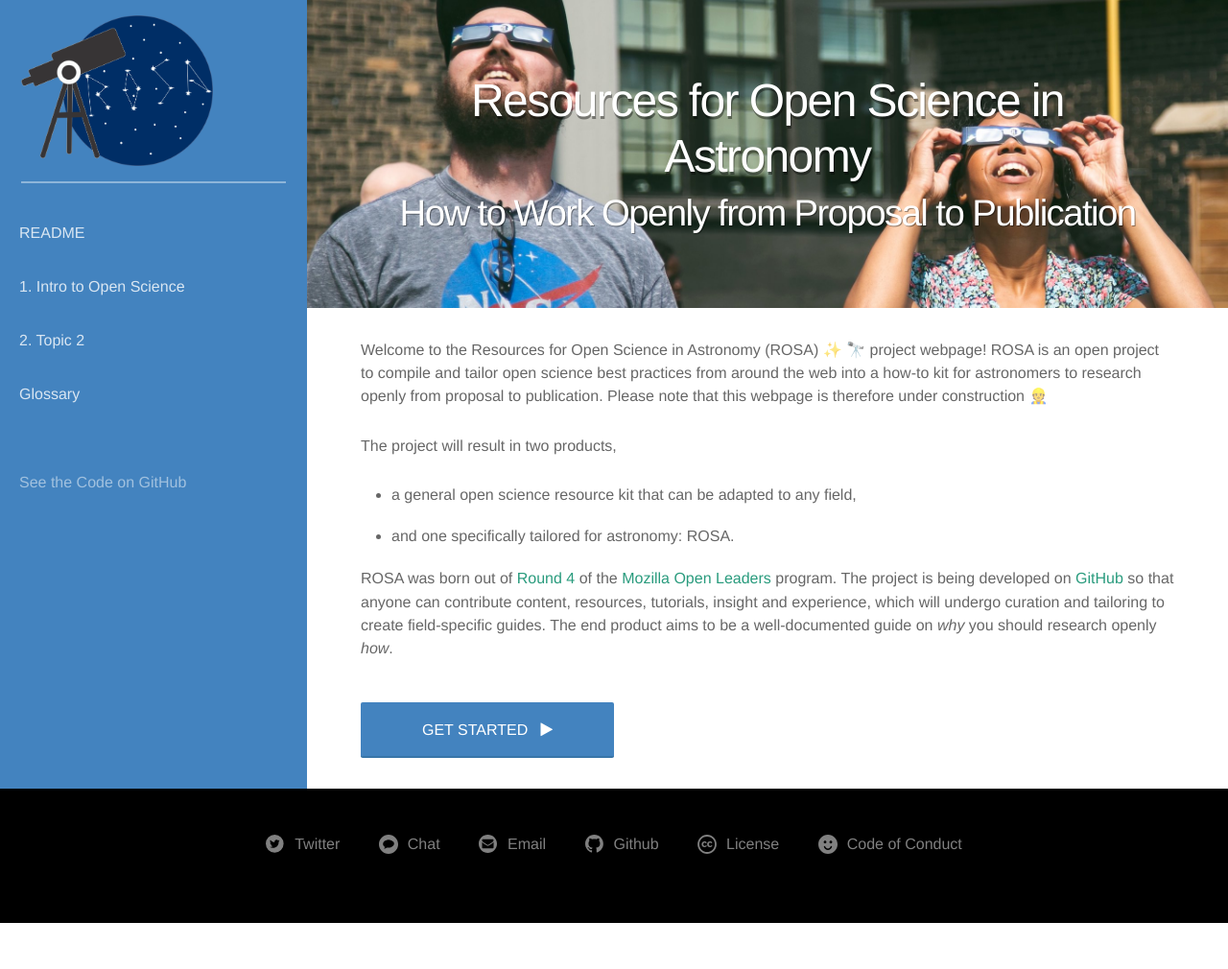
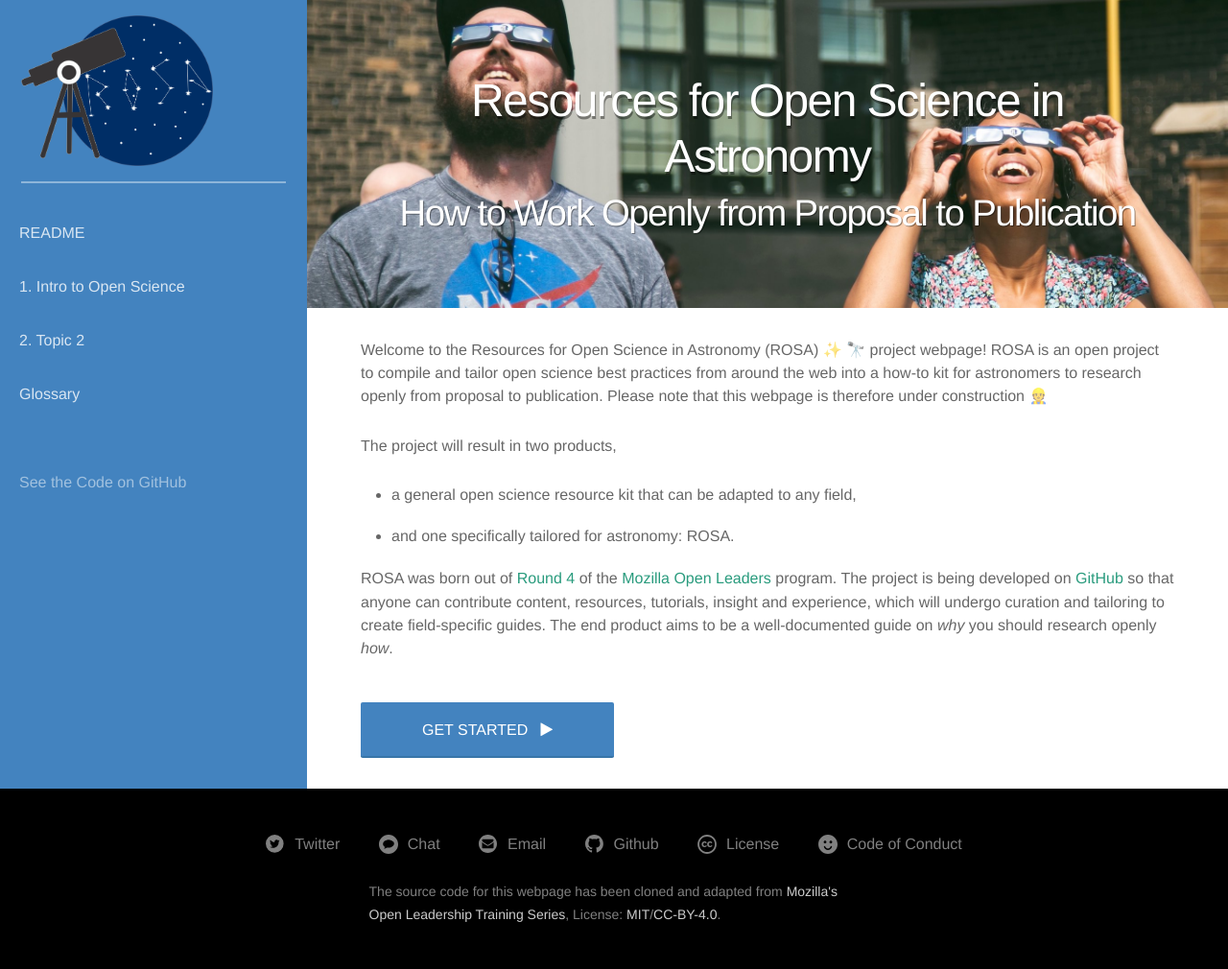
Before and after one commit to rainsworth/ROSA, a Jekyll site: the page built from index.md, in a window 1280 px wide. Shown: the whole page at 96% size. Built offline with Jekyll 4.4.1, drawn with Linux system fonts in a browser that asks for light colours; nearby versions of some CDN libraries; comment, search, counter and statistics services are not loaded; a style sheet for code colours, icons or effects is not loaded; before the commit the page ends 962 px from its top, so only the background shows below that.

Commit message:
added attribution to mozilla in footer

```diff
--- a/_includes/footer.html
+++ b/_includes/footer.html
@@ -26,5 +26,8 @@
       <!-- <div class="footer-content"><a class="logo" href="https://mozilla.org"><img src="{{ site.baseurl }}/img/mozilla-wordmark-white.svg" width="105" height="30"></a>
         <p>Mozilla is a global non-profit dedicated to putting you in control of your online experience and shaping the future of the web for the public good. Visit us at <a href="https://mozilla.org" target="_blank">mozilla.org</a></p>
       </div> -->
+      <div class="footer-content">
+        <p>The source code for this webpage has been cloned and adapted from <a href="https://github.com/mozilla/open-leadership-training-series" target="_blank">Mozilla's Open Leadership Training Series</a>, License: <a href="https://github.com/mozilla/open-leadership-training-series/blob/gh-pages/LICENSE" target="_blank">MIT</a>/<a href="https://creativecommons.org/licenses/by/4.0/" target="_blank">CC-BY-4.0</a>.</p>
+      </div>
     </div>
   </footer>
```
